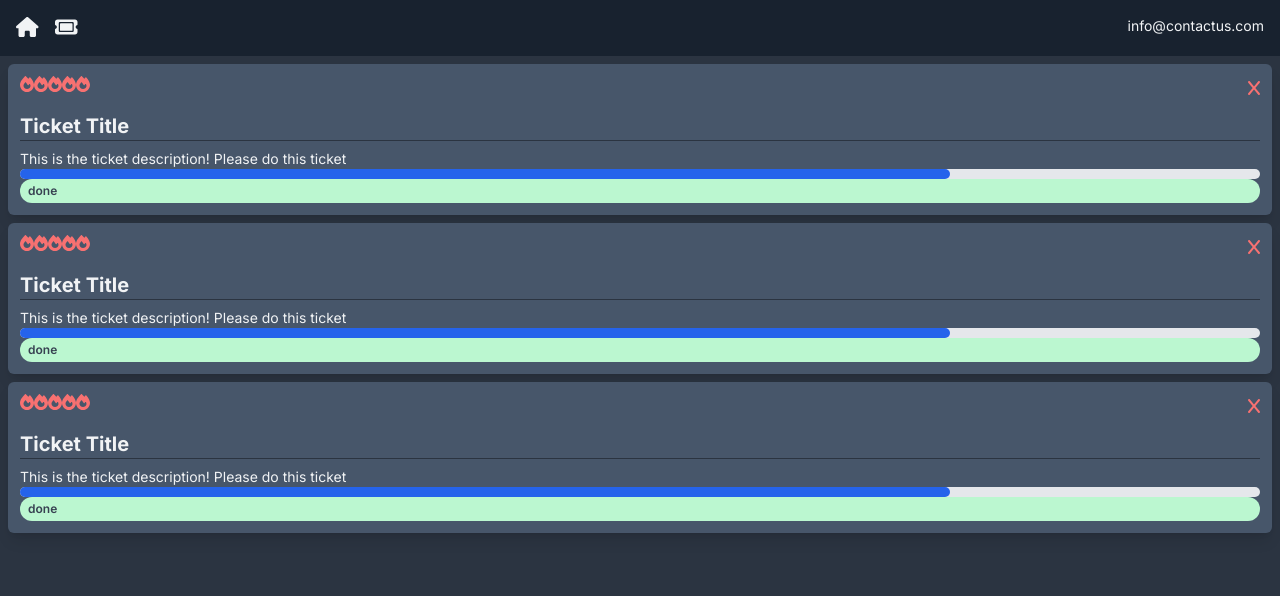
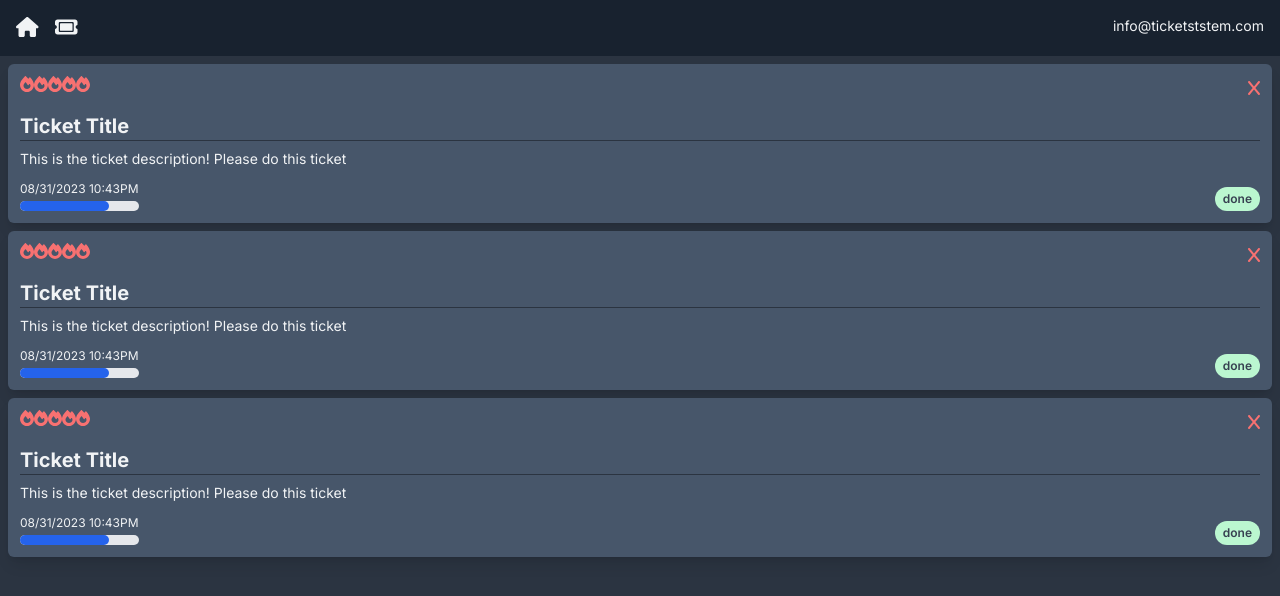
Before and after one commit to shirinmjr/nextjs-ticketing-system, a Next.js app: page / in a window 1280 px wide. Shown: the top 596 px of the page. Built offline with nearby package versions, Linux system fonts and the light colour scheme.

Commit message:
added and styled progress bad, statusDisplay

```diff
--- a/app/(components)/Nav.jsx
+++ b/app/(components)/Nav.jsx
@@ -14,7 +14,7 @@
                 </Link>
             </div>
             <div>
-                <p className="text-default-text">info@contactus.com</p>
+                <p className="text-default-text">info@ticketststem.com</p>
             </div>
         </nav>
     );
--- a/app/(components)/TicketCard.jsx
+++ b/app/(components)/TicketCard.jsx
@@ -15,9 +15,19 @@
             </div>
             <h4>Ticket Title</h4>
             <hr className='h-px border-0 bg-page mb-2' />
-            <p className='whitespace-3-wrap'>This is the ticket description! Please do this ticket</p>
-            <ProgressDisplay />
-            <StatusDisplay />
+            <p className='whitespace-pre-wrap'>
+                This is the ticket description! Please do this ticket
+            </p>
+            <div className='flex-grow'></div>
+            <div className='flex mt-2'>
+                <div className='flex flex-col'>
+                    <p className='text-xs my-1'>08/31/2023 10:43PM</p>
+                    <ProgressDisplay />
+                </div>
+                <div className="ml-auto  flex items-end">
+                    <StatusDisplay />
+                </div>
+            </div>
         </div>
     );
 };
```
